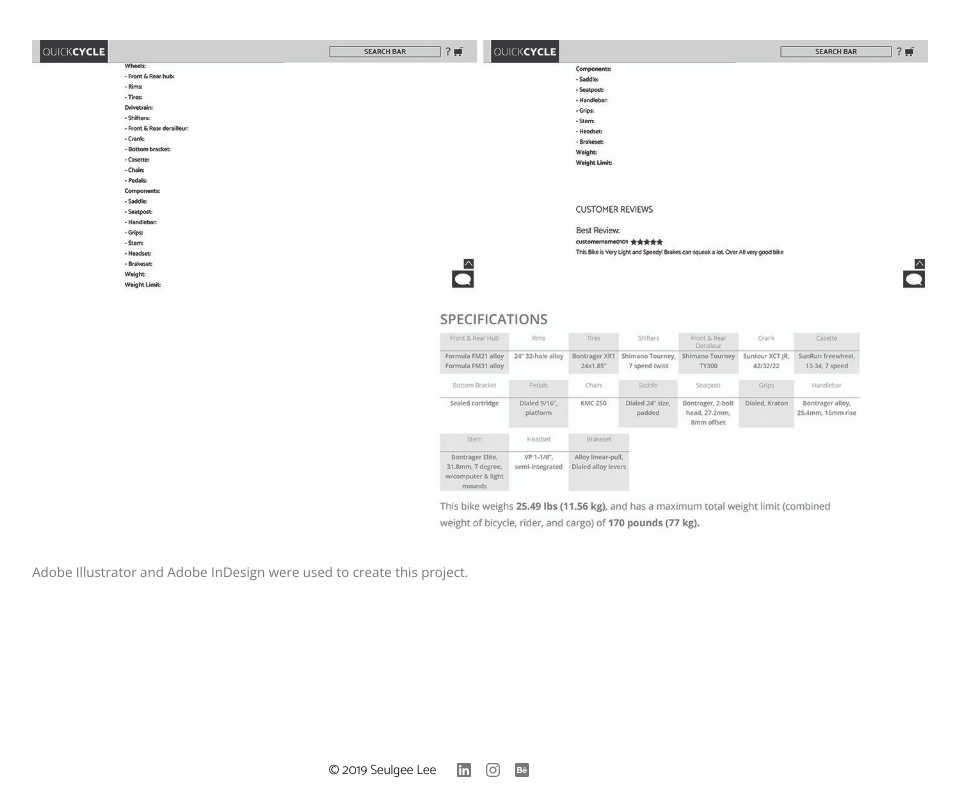
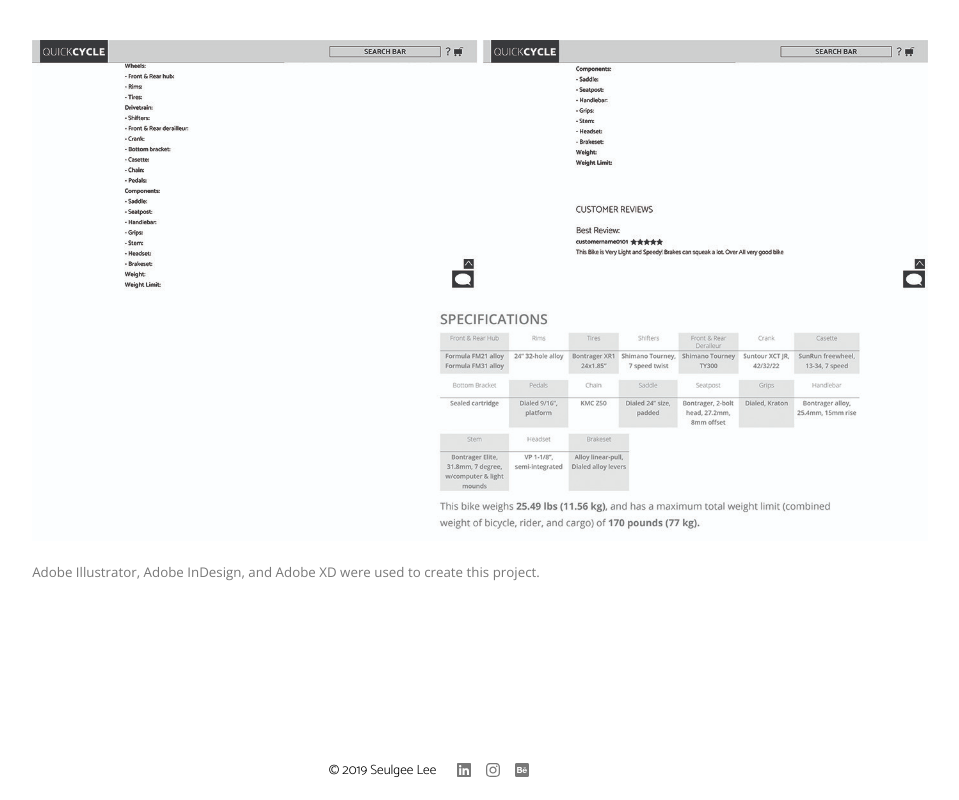
Before and after one commit to seulgee/portfolio, a plain HTML site: page projects/bike-finder/index.html in a window 1280 px wide. Shown: the part 4662-5462 px from the top of the page, without its empty margins (196-1155 px from the left). Drawn offline with nearby package versions, Linux system fonts and the light colour scheme.

Commit message:
Update index.html

```diff
--- a/projects/bike-finder/index.html
+++ b/projects/bike-finder/index.html
@@ -80,7 +80,7 @@
 				<p style="margin-top:10px">Optimizing feature organization was challenging but absolutely necessary. Keeping in mind the user stories and how my observed experience was, I came to the solution of designing a table for the various specifications in a bike in an easily comprehensible method.</p>
 					<img src="images/feature-org.jpg">
 
-				<span class="caption"><p>Adobe Illustrator and Adobe InDesign were used to create this project.</p></span>
+				<span class="caption"><p>Adobe Illustrator, Adobe InDesign, and Adobe XD were used to create this project.</p></span>
 			</div>
 		</div>
 	</section>
```
